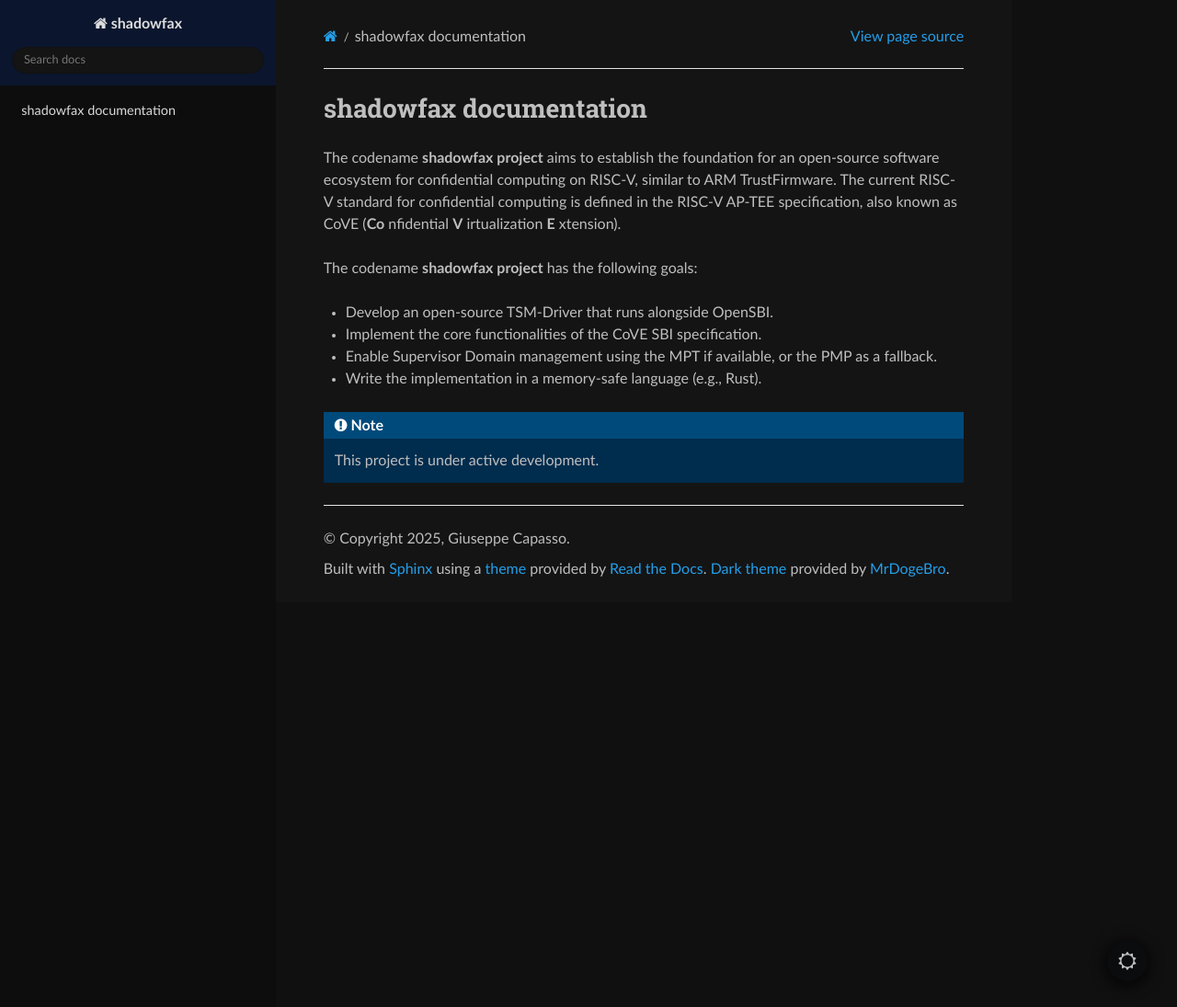
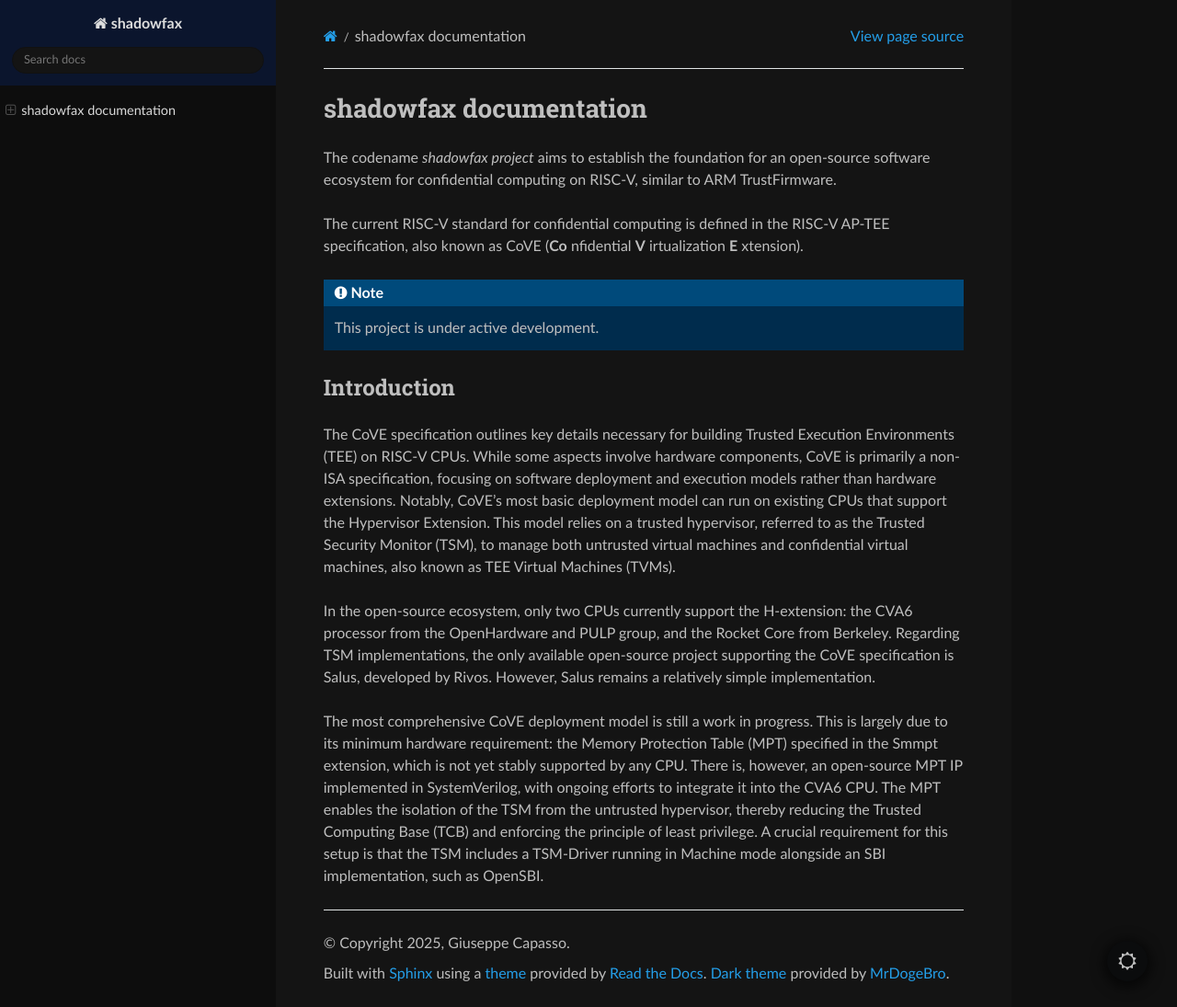
Before and after one commit to HiSA-Team/shadowfax, a Sphinx documentation site: the page built from docs/source/index.rst, in a window 1280 px wide and 1095 px high. Shown: the whole window at 92% size. Built offline with Sphinx 7.4.7 and the Read the Docs theme 3.1.0, drawn with Linux system fonts in a browser that asks for light colours.

Commit message:
Simple README.md

```diff
--- a/docs/source/index.rst
+++ b/docs/source/index.rst
@@ -6,23 +6,43 @@
 shadowfax documentation
 =======================
 
-The codename **shadowfax project** aims to establish the foundation for an
-open-source software ecosystem for confidential computing on RISC-V, similar
-to ARM TrustFirmware. The current RISC-V standard for confidential computing
-is defined in the RISC-V AP-TEE specification, also known as CoVE
-(**Co** nfidential **V** irtualization **E** xtension).
+The codename `shadowfax project` aims to establish the foundation for an open-source
+software ecosystem for confidential computing on RISC-V, similar to ARM TrustFirmware.
 
-The codename **shadowfax project** has the following goals:
 
-- Develop an open-source TSM-Driver that runs alongside OpenSBI.
-- Implement the core functionalities of the CoVE SBI specification.
-- Enable Supervisor Domain management using the MPT if available, or the PMP as a fallback.
-- Write the implementation in a memory-safe language (e.g., Rust).
+The current RISC-V standard for confidential computing is defined in the RISC-V AP-TEE
+specification, also known as CoVE (**Co** nfidential **V** irtualization **E** xtension).
 
 .. note::
 
    This project is under active development.
 
+Introduction
+------------
+
+The CoVE specification outlines key details necessary for building Trusted Execution
+Environments (TEE) on RISC-V CPUs. While some aspects involve hardware components, CoVE
+is primarily a non-ISA specification, focusing on software deployment and execution
+models rather than hardware extensions. Notably, CoVE's most basic deployment model can
+run on existing CPUs that support the Hypervisor Extension. This model relies on a
+trusted hypervisor, referred to as the Trusted Security Monitor (TSM), to manage both
+untrusted virtual machines and confidential virtual machines, also known as TEE Virtual
+Machines (TVMs).
+
+In the open-source ecosystem, only two CPUs currently support the H-extension: the
+CVA6 processor from the OpenHardware and PULP group, and the Rocket Core from Berkeley.
+Regarding TSM implementations, the only available open-source project supporting the CoVE specification is Salus, developed by Rivos. However, Salus remains a relatively simple implementation.
+
+The most comprehensive CoVE deployment model is still a work in progress. This is
+largely due to its minimum hardware requirement: the Memory Protection Table (MPT)
+specified in the Smmpt extension, which is not yet stably supported by any CPU. There is, however, an open-source MPT IP implemented in SystemVerilog, with ongoing efforts to
+integrate it into the CVA6 CPU. The MPT enables the isolation of the TSM from the
+untrusted hypervisor, thereby reducing the Trusted Computing Base (TCB) and enforcing
+the principle of least privilege. A crucial requirement for this setup is that the TSM
+includes a TSM-Driver running in Machine mode alongside an SBI implementation, such as
+OpenSBI.
+
+
 .. toctree::
    :maxdepth: 2
    :caption: Contents:
```
Also changed, not shown: README.md (+2 -16 lines).
